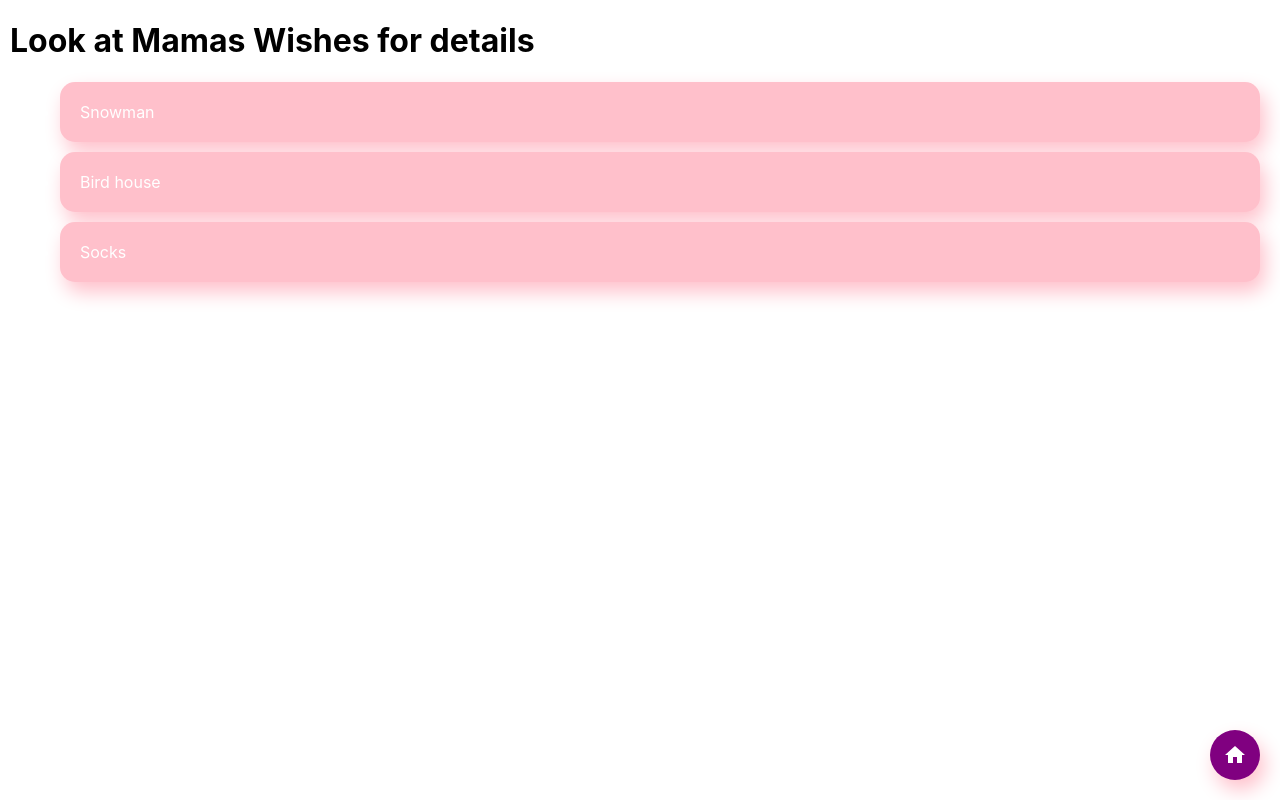
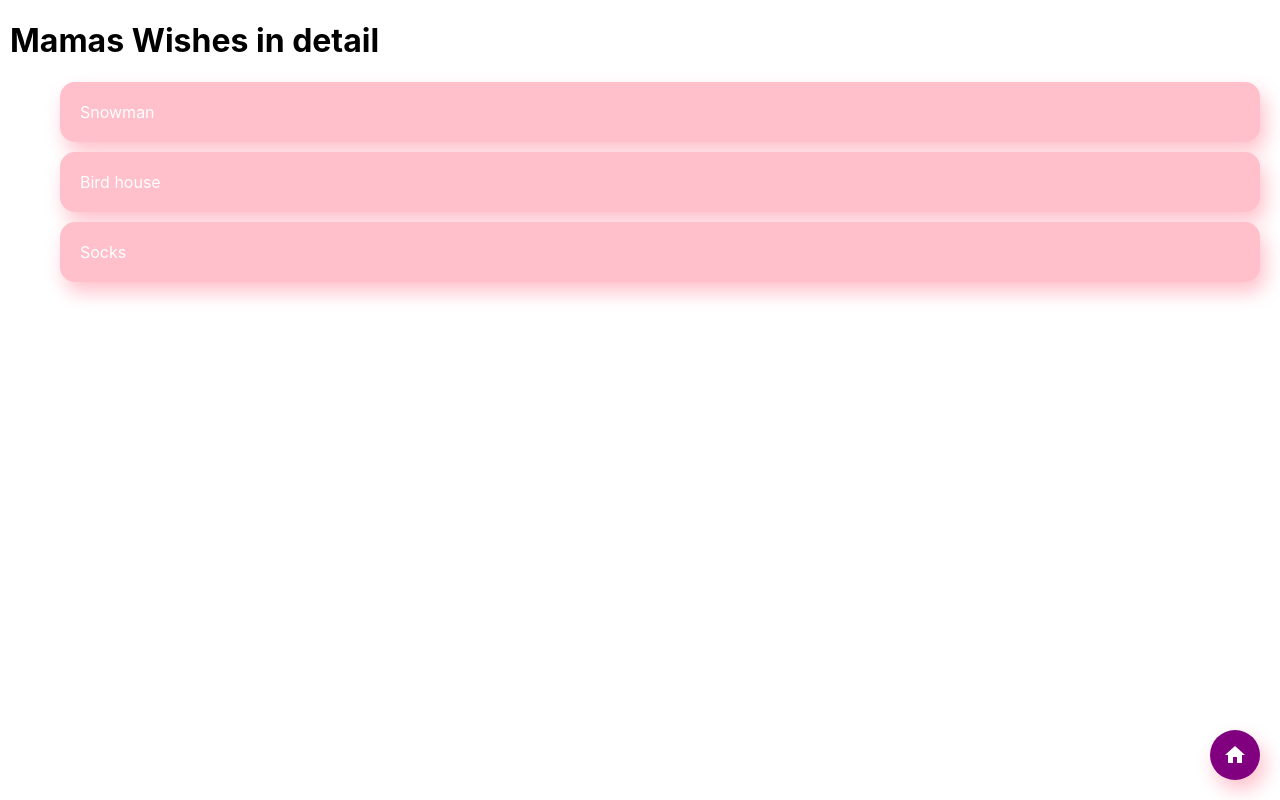
Before and after one commit to Frenzy265/react-router, a React (Create React App) app: page /1 in a window 1280 px wide. Built offline with nearby package versions, Linux system fonts and the light colour scheme; data requests are answered from the project's data file.

Commit message:
Change wording

```diff
--- a/src/components/DetailsItem.js
+++ b/src/components/DetailsItem.js
@@ -6,7 +6,6 @@ const DetailsItem = styled.li`
   padding: 20px;
   color: white;
   background: pink;
-  text-decoration: none;
   margin: 10px;
 `;
 export default DetailsItem;
--- a/src/pages/Details.js
+++ b/src/pages/Details.js
@@ -15,7 +15,7 @@ export default function Details() {
 
   return (
     <>
-      <h1>Look at {list?.title} for details</h1>
+      <h1> {list?.title} in detail</h1>
       <ul>
         {list?.items.map((item) => (
           <DetailsItem key={item}> {item} </DetailsItem>
--- a/src/pages/Home.js
+++ b/src/pages/Home.js
@@ -14,7 +14,7 @@ export default function Home() {
 
   return (
     <>
-      <h1>Wishlists</h1>
+      <h1>Wishlist Overview</h1>
       <div>
         {lists?.map((list) => (
           <Link key={list.id} to={`/${list.id}`}>
```
